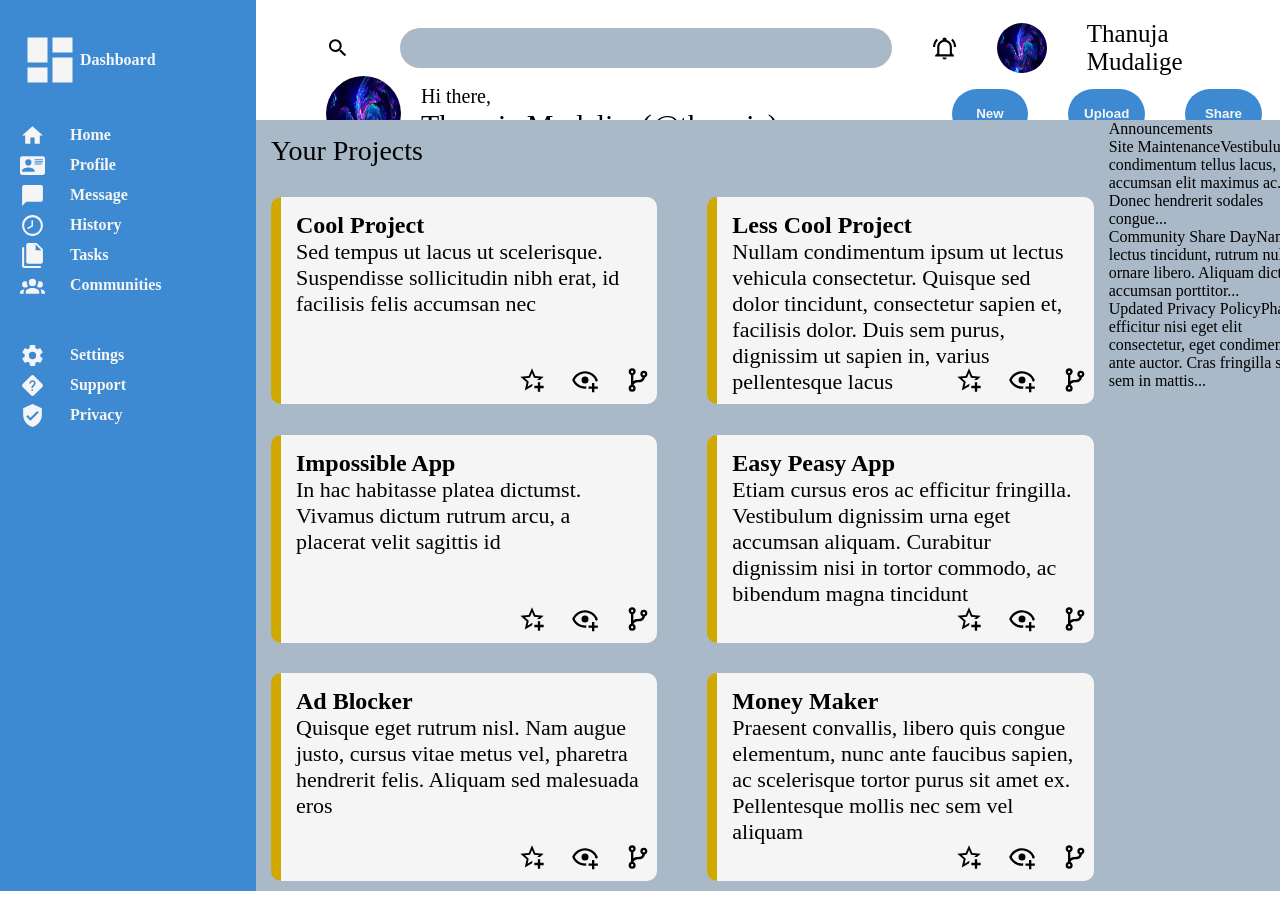
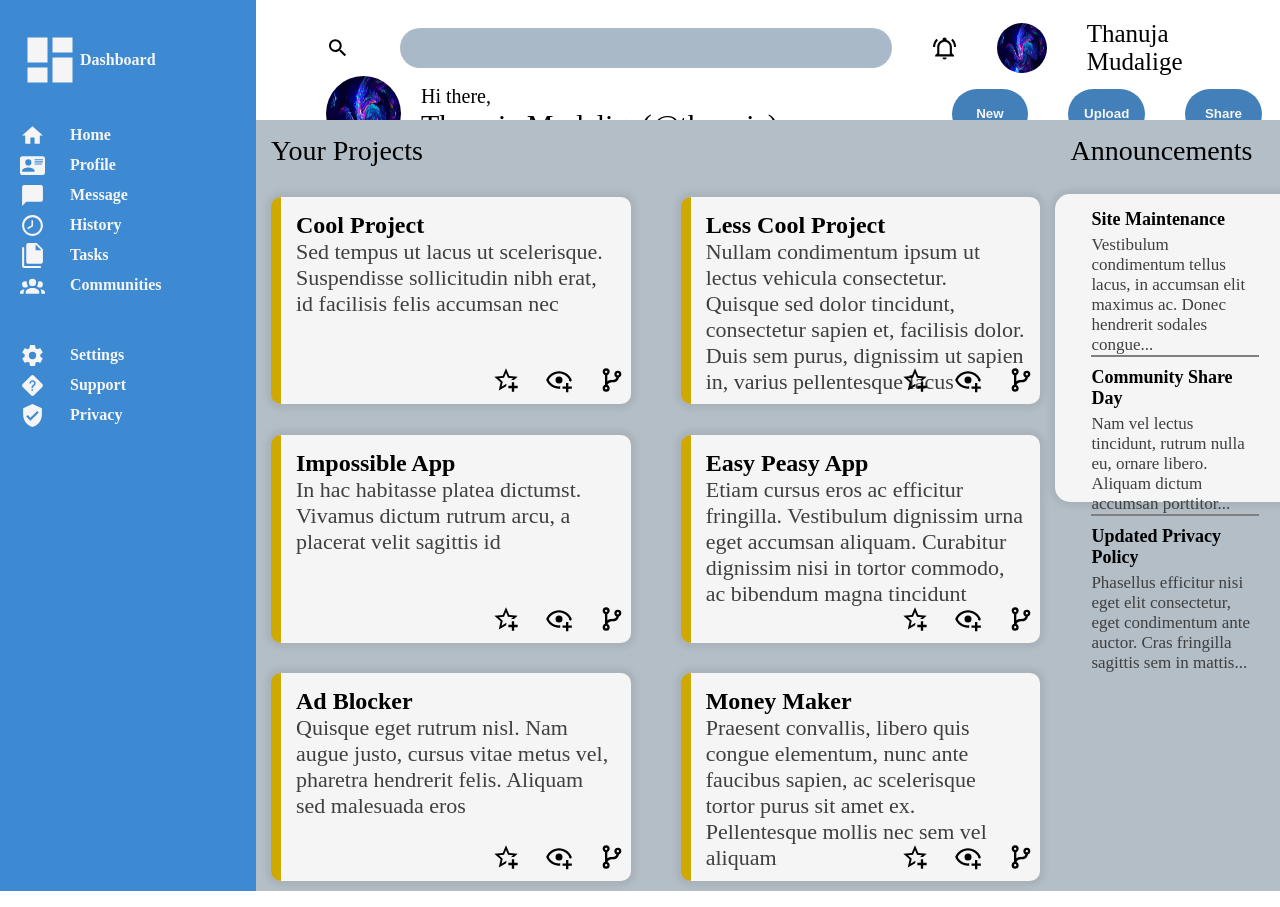
Before and after one commit to Thanuja-Mudalige/OP_Admin-dashboard, a plain HTML site: page index.html in a window 1280 px wide. Shown: the top 907 px of the page. Drawn offline with Linux system fonts and the light colour scheme.

Commit message:
create announcement section

```diff
--- a/index.css
+++ b/index.css
@@ -129,7 +129,7 @@
     margin-right: 40px;
     border-radius: 25px;
     border-style: none;
-    background-color: rgb(61, 138, 211);
+    background-color: rgb(67, 127, 184);
     color: whitesmoke;
     font-weight: bold;
 }
@@ -138,9 +138,9 @@
 
 
 .right-side-bottom{
-    background-color: rgb(169, 185, 199) ;
+    background-color: rgb(179, 190, 199) ;
    display: grid;
-   grid-template-columns: 80% 1fr;
+   grid-template-columns: 75% 1fr;
    grid-template-rows: 100%;
 }
 
@@ -164,6 +164,7 @@
     border-left: 10px solid rgb(207, 169, 0);
     border-radius: 10px;
     padding: 15px;
+    box-shadow: 0 0 5px 5px rgba(128, 128, 128, 0.185);
 
 }
 
@@ -171,9 +172,12 @@
 .project-card .card-title{
     font-size: 24px;
     font-weight: bold;
+    color:black;
 }
 .project-card p{
     font-size: 22px;
+    color: rgb(63, 63, 63);
+
 }
 
 
@@ -205,3 +209,54 @@
     font-size: 28px;
 
 }
+
+
+
+
+.rs-right{
+
+}
+.announcements{
+    display: flex;
+    flex-direction: column;
+    height: 40%;
+    gap: 10px;
+    padding: 15px;
+    background-color: whitesmoke;
+    border-radius: 15px;
+    margin-top: 12px;
+    width: 90%;
+    align-items: center;
+    box-shadow: 0 0 5px 5px rgba(128, 128, 128, 0.185);
+
+}
+
+.rs-right>p{
+    padding:15px ;
+    font-size: 28px;
+
+
+}
+.rs-right span{
+    display:block;
+    font-size: 18px;
+    font-weight: bold;
+    color: black;
+    margin-bottom: 5px;
+
+}
+.adata{
+    color:rgb(63, 63, 63);
+    font-size: 17px;
+
+
+}
+.announcements p{
+    flex:1;
+    border-bottom: 2px solid grey;
+    width: 80%;
+}
+
+.announcements p:last-child {
+  border-bottom: none;
+}
--- a/index.html
+++ b/index.html
@@ -203,9 +203,9 @@
                <div class="rs-right">
                 <p>Announcements</p>
                 <div class="announcements">
-                    <p><span class="atitle">Site Maintenance</span>Vestibulum condimentum tellus lacus, in accumsan elit maximus ac. Donec hendrerit sodales congue...</p>
-                    <p><span class="atitle">Community Share Day</span>Nam vel lectus tincidunt, rutrum nulla eu, ornare libero. Aliquam dictum accumsan porttitor...</p>
-                    <p><span class="atitle">Updated Privacy Policy</span>Phasellus efficitur nisi eget elit consectetur, eget condimentum ante auctor. Cras fringilla sagittis sem in mattis...</p>
+                    <p class="adata"><span class="atitle">Site Maintenance</span>Vestibulum condimentum tellus lacus, in accumsan elit maximus ac. Donec hendrerit sodales congue...</p>
+                    <p class="adata"><span class="atitle">Community Share Day</span>Nam vel lectus tincidunt, rutrum nulla eu, ornare libero. Aliquam dictum accumsan porttitor...</p>
+                    <p class="adata"><span class="atitle">Updated Privacy Policy</span>Phasellus efficitur nisi eget elit consectetur, eget condimentum ante auctor. Cras fringilla sagittis sem in mattis...</p>
                 </div>
 
                </div>
```
